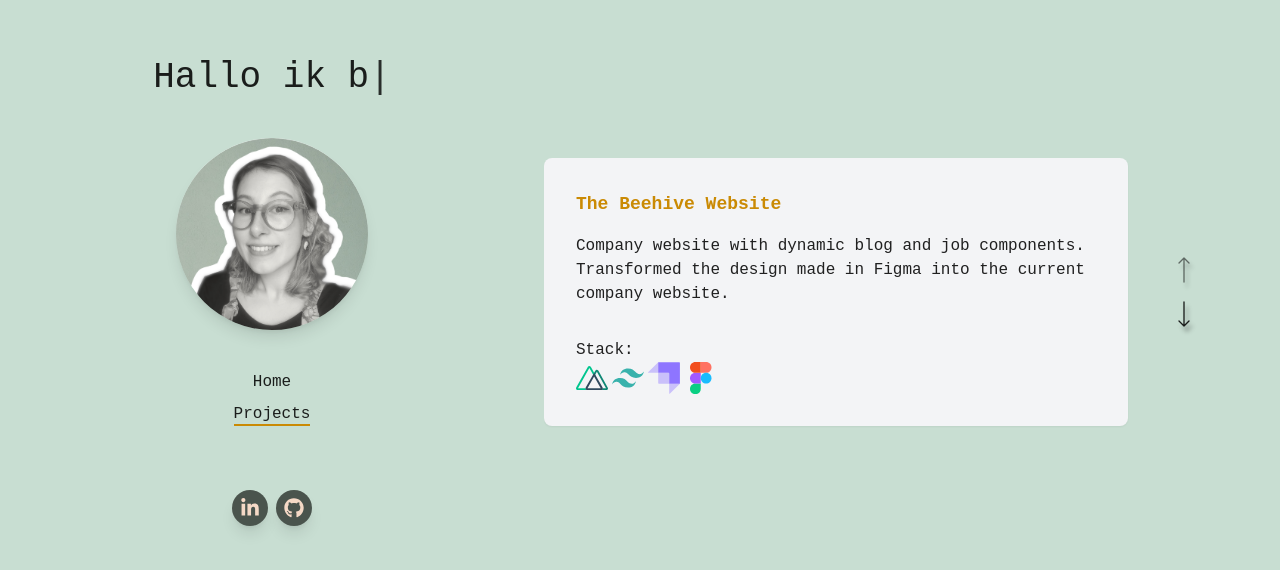
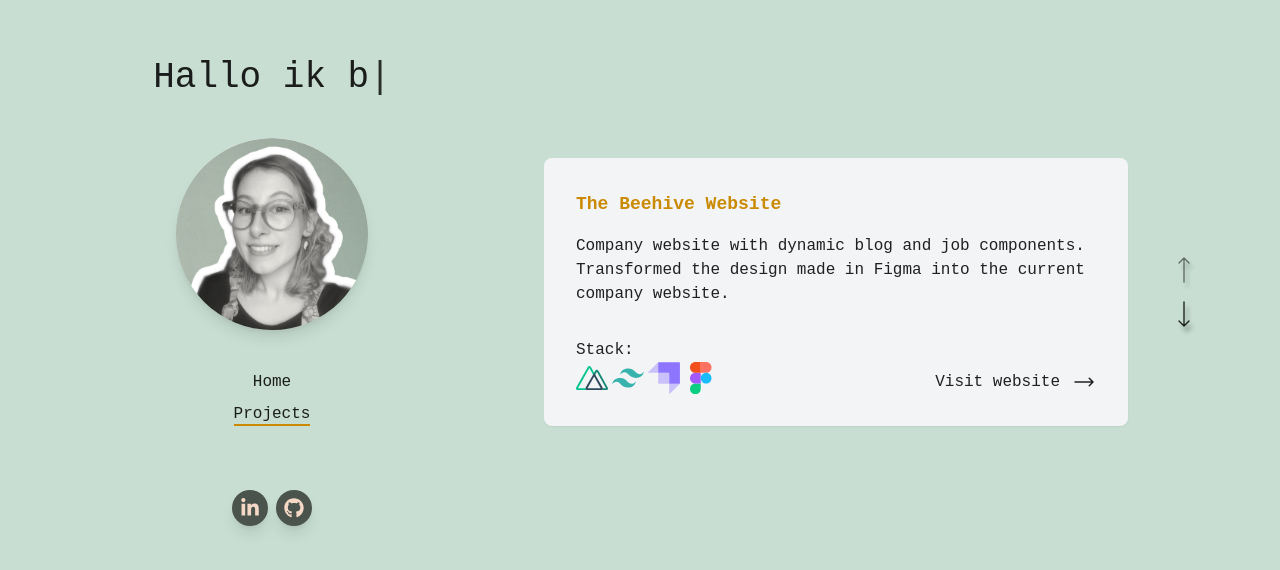
Before and after one commit to Sanseli/portfolio, a Next.js app: page /projects in a window 1280 px wide. Shown: the part 108-678 px from the top of the page. Built offline with nearby package versions, Linux system fonts and the light colour scheme.

Commit message:
add scroll functionality + add view website button

```diff
--- a/src/components/Project.tsx
+++ b/src/components/Project.tsx
@@ -18,14 +18,26 @@ const Project = ({ project, index, currentIndex }: any) => {
 
     return (
         <div className='snap-center h-auto lg:h-full flex' id={index}>
-            <div className={`card text-base space-y-4 flex flex-col my-auto ml-10 lg:ml-0 mr-10 w-full relative ${project.link ? 'animated' : ''} ${index !== currentIndex ? 'lg:opacity-20 transition-opacity duration-500' : ''}`} onClick={() => project.link ? router.push(project.link) : ''}>
+            <div className={`card text-base space-y-4 flex flex-col my-auto ml-10 lg:ml-0 mr-10 w-full relative ${index !== currentIndex ? 'lg:opacity-20 transition-opacity duration-500' : ''}`} onClick={() => project.link ? router.push(project.link) : ''}>
                 <h2 className=" text-lg font-bold text-yellow-600">{project.title}</h2>
                 <p className='text-base'>{project.description}</p>
                 <div className="grow" />
-                <div>
-                    <p>Stack:</p>
-                    {toolIcons()}
+                <div className='flex justify-between'>
+                    <div>
+                        <p>Stack:</p>
+                        {toolIcons()}
+                    </div>
+                    {
+                        project.link && <button className='flex space-x-3 self-end link'>
+                            <span>Visit website</span>
+                            <svg xmlns="http://www.w3.org/2000/svg" fill="none" viewBox="0 0 24 24" stroke-width="1.5" stroke="currentColor" className="w-6 h-6">
+                                <path stroke-linecap="round" stroke-linejoin="round" d="M17.25 8.25L21 12m0 0l-3.75 3.75M21 12H3" />
+                            </svg>
+                        </button>
+                    }
+
                 </div>
+
             </div>
         </div>
     )
--- a/src/pages/projects.tsx
+++ b/src/pages/projects.tsx
@@ -2,6 +2,8 @@ import Project from "@/components/Project";
 import { useState, useEffect } from 'react'
 
 export default function Home() {
+    const [currentIndex, setCurrentIndex] = useState(0)
+
     const [projects, setProjects] = useState([
         {
             id: 1,
@@ -14,7 +16,6 @@ export default function Home() {
             id: 2,
             title: 'Snellehap Website',
             description: 'Small singlepage website for sandwich bar.',
-            link: 'https://snellehap.be/',
             tools: ['next', 'tailwind']
         },
         {
@@ -25,7 +26,14 @@ export default function Home() {
         }
     ])
 
-    const [currentIndex, setCurrentIndex] = useState(0)
+
+    const handleScroll = (event: any) => {
+        if (event.nativeEvent.wheelDelta > 0) {
+            scrollUp()
+        } else {
+            scrollDown()
+        }
+    };
 
 
     const scrollUp = () => {
@@ -45,7 +53,7 @@ export default function Home() {
     }
 
     return (
-        <main className="flex">
+        <main className="flex" onWheel={handleScroll}>
             <div className="h-full lg:overflow-hidden lg:scroll-smooth lg:snap-y lg:snap-mandatory space-y-10 mb-20 lg:mb-0">
                 {projects.map((project, index) => <Project project={project} index={index} currentIndex={currentIndex} key={project.id} />)}
             </div>
```
